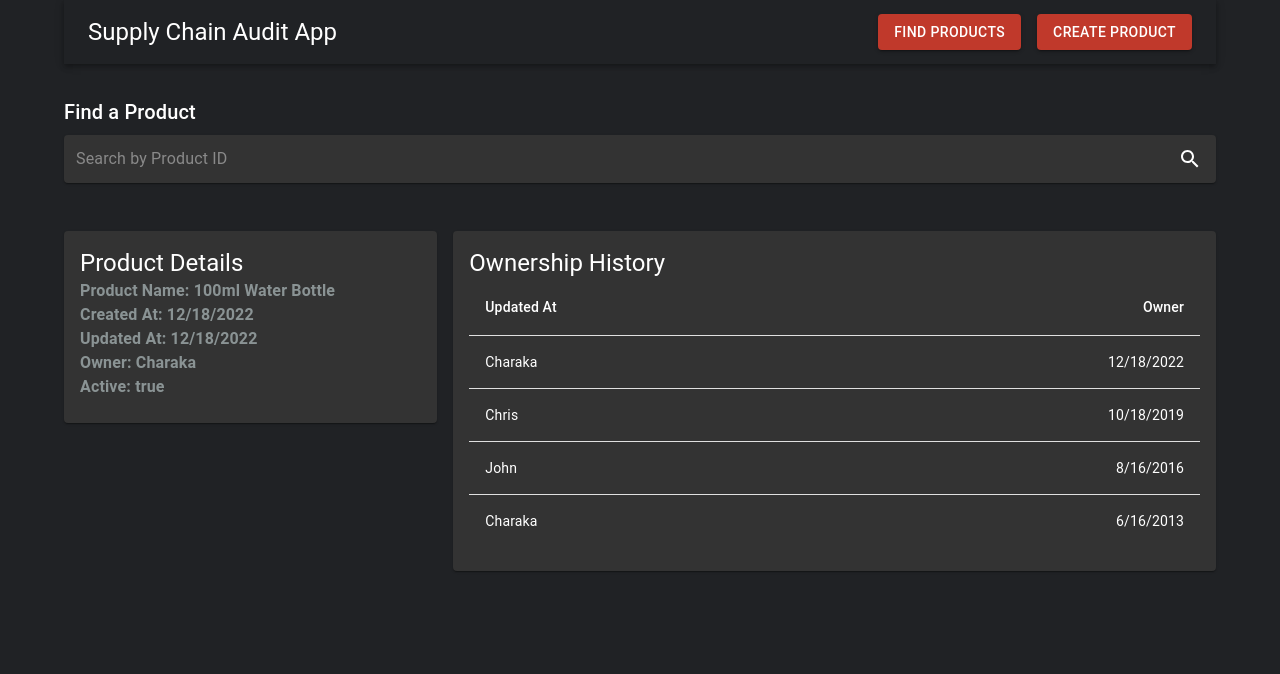
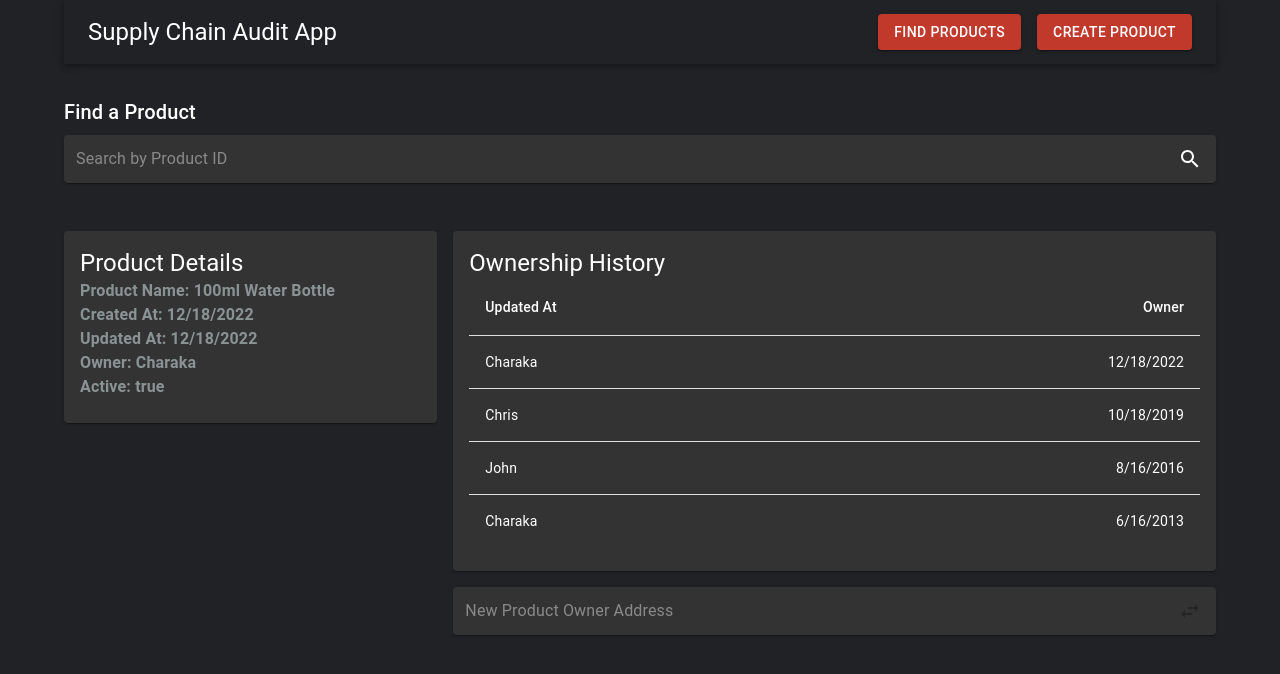
Before and after one commit to cabeywic/supply-chain-contract, a Next.js app in the folder app/: page / in a window 1280 px wide. Shown: the top 674 px of the page. Built offline with nearby package versions, Linux system fonts and the light colour scheme.

Commit message:
Added UI to change product ownership

```diff
--- a/app/pages/index.js
+++ b/app/pages/index.js
@@ -1,6 +1,7 @@
 import * as React from 'react';
 import { Typography, Grid, Box, Paper, IconButton, InputBase, CardContent } from '@mui/material';
 import SearchIcon from '@mui/icons-material/Search';
+import SwapHorizIcon from '@mui/icons-material/SwapHoriz';
 import Layout from '../src/Components/Layout';
 import ProductCard from '../src/Components/ProductCard';
 import ProductOwnershipTable from '../src/Components/ProductOwnershipTable';
@@ -45,6 +46,7 @@ class Index extends React.Component {
 
   render() {
     const isActive = true
+    const isOwner = false
     return (
       <Layout maxWidth="sm">
         <Box sx={{ my: 4 }}>
@@ -54,16 +56,30 @@ class Index extends React.Component {
           {this.renderProductSearchBox()}
           <Grid container spacing={2} sx={{ my: 4 }}>
             <Grid item xs={4}>
-              <ProductCard
+            <ProductCard
               productName={"100ml Water Bottle"}
               createdAt={1671383826}
               updatedAt={1671383826}
               owner={"Charaka"}
               isActive={isActive.toString()}
-              />
+            />
             </Grid>
             <Grid item xs={8}>
               <ProductOwnershipTable rows={rows}/>
+              {/* TODO: Transfer Ownership Button */}
+              <Paper
+                component="form"
+                sx={{ p: '2px 4px', display: 'flex', alignItems: 'center', width: '100%', my: 2 }}
+              >
+                <InputBase
+                  sx={{ ml: 1, flex: 1 }}
+                  placeholder="New Product Owner Address"
+                  inputProps={{ 'aria-label': 'Transfer product ownership' }}
+                />
+                <IconButton type="button" sx={{ p: '10px' }} aria-label="search" disabled={!isOwner}>
+                  <SwapHorizIcon />
+                </IconButton>
+              </Paper>
             </Grid>
           </Grid>
         </Box>
--- a/app/src/Components/ProductCard.js
+++ b/app/src/Components/ProductCard.js
@@ -4,10 +4,10 @@ import { convertUnixTStoStr } from '../config/helper'
 
 
 function ProductCard(props) {
-    const {productName, createdAt, updatedAt, owner, isActive} = props;
+    const {productName, createdAt, updatedAt, owner, isActive, sx} = props;
 
     return(
-        <Paper>
+        <Paper sx={sx}>
             <CardContent>
                 <Typography variant="h5" component="div" sx={{color: "text.primary"}}>
                 Product Details
```
